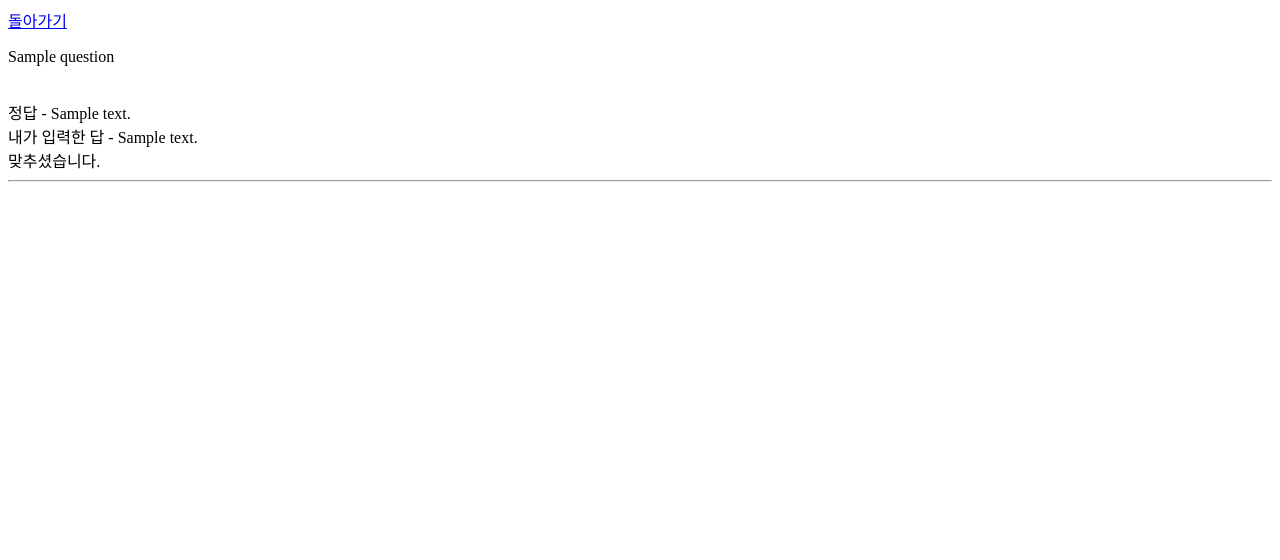
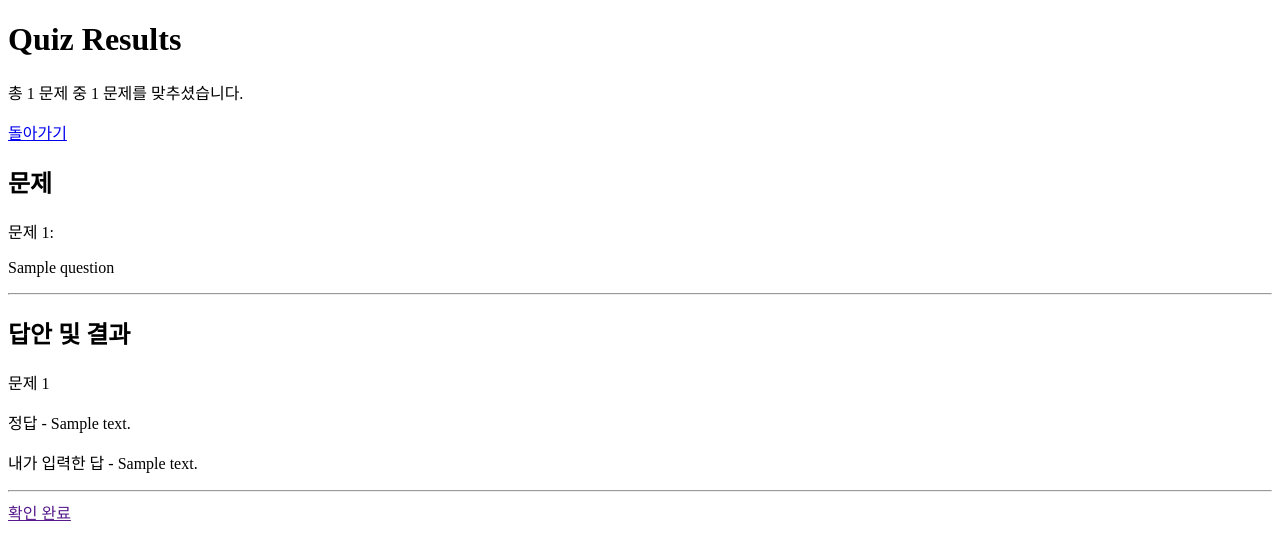
Before and after one commit to 2024-HERETHON/2024-Herethon-2, a Django app: page /folder/1/view-all-questions/1/ in a window 1280 px wide. Shown: the top 560 px of the page. Run offline with Django 5.2, Linux system fonts and the light colour scheme; tables that the repository leaves empty hold one stand-in row (values such as "Sample post").

Commit message:
Feat: 틀린 문제 빨간색으로 출력

```diff
--- a/StuckProject/quiz/models.py
+++ b/StuckProject/quiz/models.py
@@ -3,7 +3,7 @@ from mptt.models import MPTTModel, TreeForeignKey
 from django.contrib.auth.models import User # 추후 User 모델과 연결
 
 class Folder(MPTTModel):
-    user = models.ForeignKey(to = User, on_delete=models.CASCADE, related_name="folders")
+    user = models.ForeignKey(to=User, on_delete=models.CASCADE, related_name="folders")
     name = models.CharField(max_length=255)
     parent = TreeForeignKey('self', on_delete=models.CASCADE, null=True, blank=True, related_name='children')
 
@@ -15,7 +15,7 @@ class Folder(MPTTModel):
 
 
 class Quiz(models.Model):
-    folder = models.ForeignKey(to = Folder, on_delete=models.CASCADE,related_name="quizs")
+    folder = models.ForeignKey(to=Folder, on_delete=models.CASCADE,related_name="quizs")
     file = models.FileField(upload_to="file/%Y/%m/%d/")
     created_at = models.DateField(auto_now_add=True)
     question_num = models.IntegerField()
@@ -25,7 +25,7 @@ class Quiz(models.Model):
 
 
 class Question(models.Model):
-    quiz = models.ForeignKey(to = Quiz, related_name="questions", on_delete = models.CASCADE)
+    quiz = models.ForeignKey(to=Quiz, related_name="questions", on_delete = models.CASCADE)
     ai_question = models.CharField(max_length=100)
     user_answer = models.CharField(default='0', max_length=50)
     correct_answer = models.CharField(max_length=10)
--- a/StuckProject/quiz/templates/quiz/results.html
+++ b/StuckProject/quiz/templates/quiz/results.html
@@ -13,13 +13,7 @@
     <h2>문제</h2>
     {% for q in questions %}
         <p>문제 {{ forloop.counter }}: {{ q.ai_question|linebreaks }}</p>
-        내가 입력한 답 - {{ q.user_answer }}<br>
 
-        {% if q.status %}
-            맞추셨습니다.
-        {% else %}
-            틀렸습니다.
-        {% endif %}
         <hr>
     {% endfor %}
 
@@ -27,6 +21,11 @@
     {% for q in questions %}
         <p>문제 {{ forloop.counter }}</p>
         정답 - {{ q.correct_answer }}<br>
+        {% if not q.status %}
+            <p style="color: red">내가 입력한 답 - {{ q.user_answer }}</p>
+        {% else %}
+        <p style="color: black">내가 입력한 답 - {{ q.user_answer }}</p>
+        {% endif %}
         <hr>
     {% endfor %}
 
--- a/StuckProject/quiz/templates/quiz/test.html
+++ b/StuckProject/quiz/templates/quiz/test.html
@@ -6,9 +6,9 @@
     <title>Quiz</title>
 </head>
 <body>
-    <h1>{{type}}</h1>
-    <h1>제목 : {{quiz.title}}</h1>
-    <p>{{message}}</p> <!--주관식이라면 채점 안내 문구 뜸-->
+    <h1>{{ type }}</h1>
+    <h1>제목 : {{ quiz.title }}</h1>
+    <p>{{ message}}</p> <!--주관식이라면 채점 안내 문구 뜸-->
     <p>생성 날짜 {{quiz.created_at}} 문제 수 {{quiz.question_num}}</p>
     <form method="post">
         {% csrf_token %}
--- a/StuckProject/quiz/templates/quiz/view_questions.html
+++ b/StuckProject/quiz/templates/quiz/view_questions.html
@@ -6,20 +6,29 @@
     <title>Document</title>
 </head>
 <body>
+    <h1>Quiz Results</h1>
+    <p>총 {{ total_questions }} 문제 중 {{ correct_count }} 문제를 맞추셨습니다.</p>
     <a href="{% url 'quiz:folder-view' folder_id %}">돌아가기</a>
 
+    <h2>문제</h2>
+    {% for q in questions %}
+        <p>문제 {{ forloop.counter }}: {{ q.ai_question|linebreaks }}</p>
 
+        <hr>
+    {% endfor %}
+
+    <h2>답안 및 결과</h2>
     {% for q in questions %}
-        <!--문제 & 문제 항목 출력-->
-        {{q.ai_question|linebreaks}}<br>
-        정답 - {{q.correct_answer}} <br>
-        내가 입력한 답 - {{q.user_answer}}<br>
+        <p>문제 {{ forloop.counter }}</p>
+        정답 - {{ q.correct_answer }}<br>
         {% if q.status %}
-            맞추셨습니다.
+            <p style="color: red">내가 입력한 답 - {{ q.user_answer }}</p>
         {% else %}
-            틀렸습니다.
+        <p style="color: black">내가 입력한 답 - {{ q.user_answer }}</p>
         {% endif %}
         <hr>
     {% endfor %}
+
+    <a href="">확인 완료</a>
 </body>
 </html>
--- a/StuckProject/quiz/views.py
+++ b/StuckProject/quiz/views.py
@@ -311,7 +311,18 @@ def quiz_results(request, folder_id, quiz_id):
 def view_questions(request, folder_id, quiz_id):
     quiz = get_object_or_404(Quiz, id=quiz_id)
     questions = quiz.questions.all()
-    return render(request, 'quiz/view_questions.html', {'questions':questions, 'folder_id': folder_id})
+
+    correct_count = sum(1 for q in questions if q.status) # 맞은 개수
+    total_questions = questions.count() # 전체 문제 수
+
+    context = {
+        'questions': questions,
+        'correct_count': correct_count,
+        'total_questions': total_questions,
+        'folder_id':folder_id
+    }
+
+    return render(request, 'quiz/results.html', context)
 
 
 # 생성된 문제 중 틀린 문제만 확인
```
